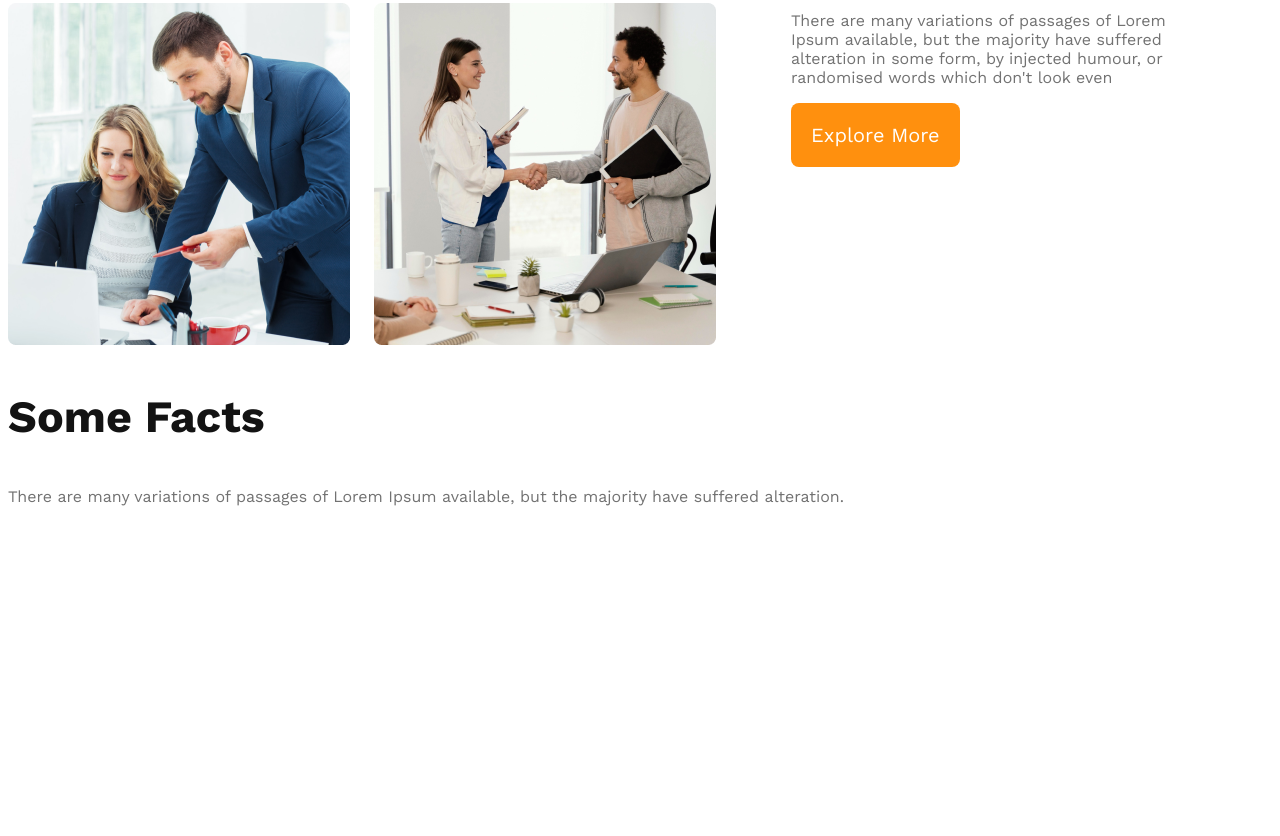
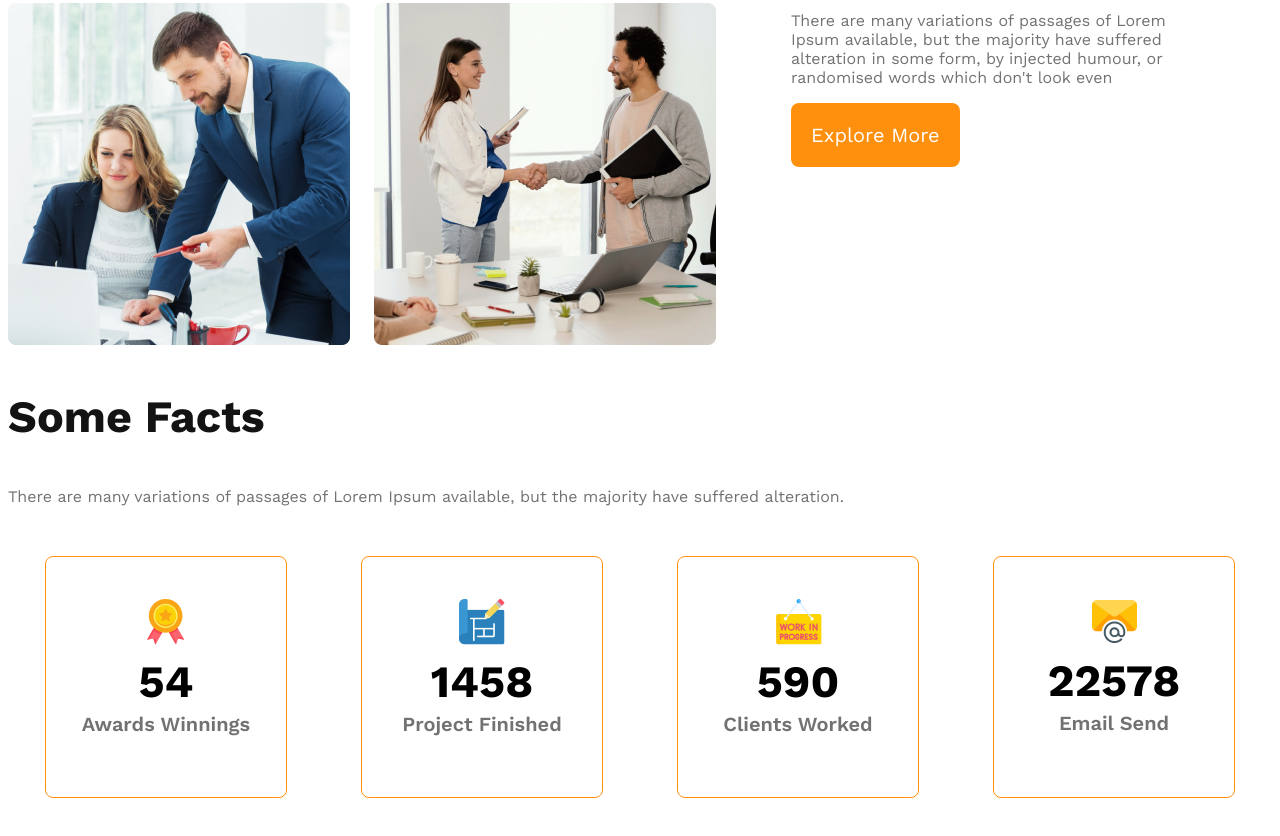
Before and after one commit to abujafarch/g3-architect-website, a plain HTML site: page index.html in a window 1280 px wide. Shown: the part 1497-2333 px from the top of the page. Before the commit the page ends 2073 px from the top, so only its background shows below. Drawn offline with nearby package versions, Linux system fonts and the light colour scheme.

Commit message:
some facts section card added

```diff
--- a/index.html
+++ b/index.html
@@ -53,6 +53,30 @@
         <section class="facts">
             <h3 class="section-title">Some Facts</h3>
             <p class="text-light-gray">There are many variations of passages of Lorem Ipsum available, but the majority have suffered alteration.</p>
+
+            <div class="fact-card-container">
+                <div class="card">
+                    <img src="images/icons/ribon.png">
+                    <h3 class="card-stats">54</h3>
+                    <p class="card-title">Awards Winnings</p>
+                </div>
+                <div class="card">
+                    <img src="images/icons/projects.png">
+                    <h3 class="card-stats">1458</h3>
+                    <p class="card-title">Project Finished</p>
+                </div>
+                <div class="card">
+                    <img src="images/icons/customers.png">
+                    <h3 class="card-stats">590</h3>
+                    <p class="card-title">Clients Worked</p>
+                </div>
+                <div class="card">
+                    <img src="images/icons/email.png">
+                    <h3 class="card-stats">22578</h3>
+                    <p class="card-title">Email Send</p>
+                </div>
+            </div>
+
         </section>
     </main>
 
--- a/styles/architect.css
+++ b/styles/architect.css
@@ -6,7 +6,7 @@
     font-family: 'Work Sans', sans-serif;
 }
 
-.primary-btn{
+.primary-btn {
     border: none;
     border-radius: 8px;
     background: #FF900E;
@@ -15,6 +15,7 @@
     font-size: 1.25rem;
     cursor: pointer;
 }
+
 .text-light-gray {
     color: #727272;
     font-size: 1rem;
@@ -39,7 +40,7 @@ nav {
     align-items: center;
 }
 
-nav > ul {
+nav>ul {
     display: flex;
 }
 
@@ -70,7 +71,7 @@ nav ul li a {
     font-weight: 700;
 }
 
-.banner img{
+.banner img {
     width: 100%;
     margin-top: 30px;
 }
@@ -78,38 +79,69 @@ nav ul li a {
 
 /* main section starts */
 
-main{
+main {
     max-width: 1440px;
     margin: 70px auto;
 }
 
 /* team section styles */
-.teams-container{
+.teams-container {
     display: flex;
     align-items: center;
 }
 
-.teams-img-container{
+.teams-img-container {
     display: grid;
     grid-template-columns: repeat(2, 1fr);
     gap: 1.5rem;
 }
-.teams-content{
+
+.teams-content {
     padding: 0 75px 0;
 }
 
-.teams-title{
+.teams-title {
     font-size: 2.8rem;
 }
-.teams-title .quick-list{
+
+.teams-title .quick-list {
     color: #727272;
     font-weight: 500;
 }
-.teams-title .text-feature{
+
+.teams-title .text-feature {
     color: #FF900E;
     font-weight: 700;
 }
 
+/* facts section styles */
+.fact-card-container{
+    display: flex;
+    justify-content: space-around;
+    margin-top: 50px;
+}
+.fact-card-container .card {
+    width: 240px;
+    height: 240px;
+    /* text-align: center; */
+    display: flex;
+    flex-direction: column;
+    align-items: center;
+    justify-content: center;
+    border-radius: 8px;
+    border: 1px solid #FF900E;
+}
+.fact-card-container .card-stats{
+    margin: 10px 0 4px;
+    font-size: 2.8rem;
+    font-weight: 600px;
+}
+.fact-card-container .card-title{
+    margin-top: 0;
+    font-weight: 600;
+    font-size: 1.25rem;
+    color: #727272;
+}
 
 
 /* responsive media query */
@@ -117,16 +149,20 @@ main{
 /* mobile devices */
 
 @media screen and (max-width:576px) {
-    header{
+    header {
         padding: 20px;
     }
-    nav, .teams-container{
+
+    nav,
+    .teams-container {
         flex-direction: column;
     }
-    .teams-img-container{
+
+    .teams-img-container {
         grid-template-columns: 1fr;
     }
-    .teams-content{
+
+    .teams-content {
         padding: 0 20px 0;
     }
 }
@@ -134,10 +170,12 @@ main{
 /* medium devices */
 
 @media screen and (min-width:576px) and (max-width:960px) {
-    header{
+    header {
         padding: 50px;
     }
-    nav, .teams-container{
+
+    nav,
+    .teams-container {
         flex-direction: column;
     }
 }
```
